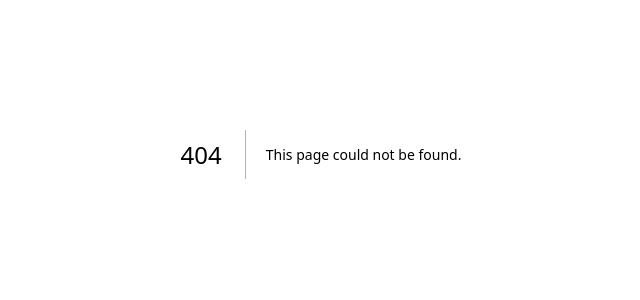
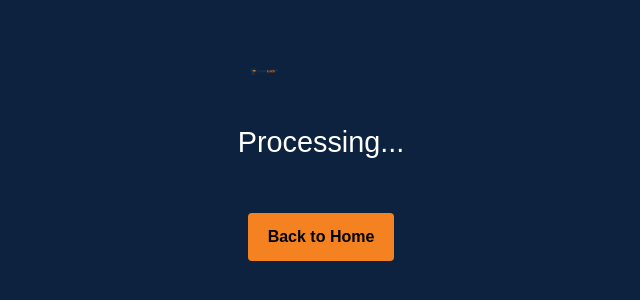
Before and after one commit to RedThreadGrp/ThreadLock, a Next.js app: page /thank-you in a window 1280 px wide. Before the commit this address had no page. Shown: the part 246-546 px from the top of the page, without its empty margins (319-959 px from the left). Built offline with nearby package versions, Linux system fonts and the light colour scheme.

Commit message:
Create thank-you.js

```diff
--- /dev/null
+++ b/pages/thank-you.js
@@ -0,0 +1,69 @@
+// /pages/thank-you.js
+import { useRouter } from "next/router";
+import { useEffect, useState } from "react";
+
+export default function ThankYouPage() {
+  const router = useRouter();
+  const { success, canceled, sku } = router.query;
+  const [message, setMessage] = useState("");
+
+  useEffect(() => {
+    if (success) {
+      if (sku) {
+        setMessage("Your file is on its way to your inbox. Thank you for your purchase!");
+      } else {
+        setMessage("You’re officially a Founding Member! Check your email for your toolkit download link.");
+      }
+    } else if (canceled) {
+      setMessage("Your checkout was canceled — no charge was made.");
+    }
+  }, [success, canceled, sku]);
+
+  return (
+    <div style={{
+      fontFamily: "Arial, sans-serif",
+      minHeight: "100vh",
+      display: "flex",
+      alignItems: "center",
+      justifyContent: "center",
+      background: "#0D223F",
+      color: "#fff",
+      padding: "2rem"
+    }}>
+      <div style={{ maxWidth: "640px", textAlign: "center" }}>
+        <img
+          src="/threadlock-logo.png"
+          alt="ThreadLock Logo"
+          style={{ height: "50px", marginBottom: "1.5rem" }}
+        />
+        <h1 style={{ fontSize: "1.8rem", marginBottom: "1rem" }}>
+          {success ? "Thank You!" : canceled ? "Checkout Canceled" : "Processing..."}
+        </h1>
+        {message && <p style={{ fontSize: "1.1rem", lineHeight: "1.5" }}>{message}</p>}
+
+        {success && (
+          <p style={{ marginTop: "1rem", fontSize: "0.95rem", color: "#E6EDF7" }}>
+            If you don’t see your email in a few minutes, check your spam or promotions folder.
+          </p>
+        )}
+
+        <button
+          style={{
+            marginTop: "2rem",
+            padding: "12px 20px",
+            background: "#F58220",
+            color: "#000",
+            border: "none",
+            borderRadius: "4px",
+            cursor: "pointer",
+            fontWeight: "bold",
+            fontSize: "1rem"
+          }}
+          onClick={() => router.push("/")}
+        >
+          Back to Home
+        </button>
+      </div>
+    </div>
+  );
+}
```
